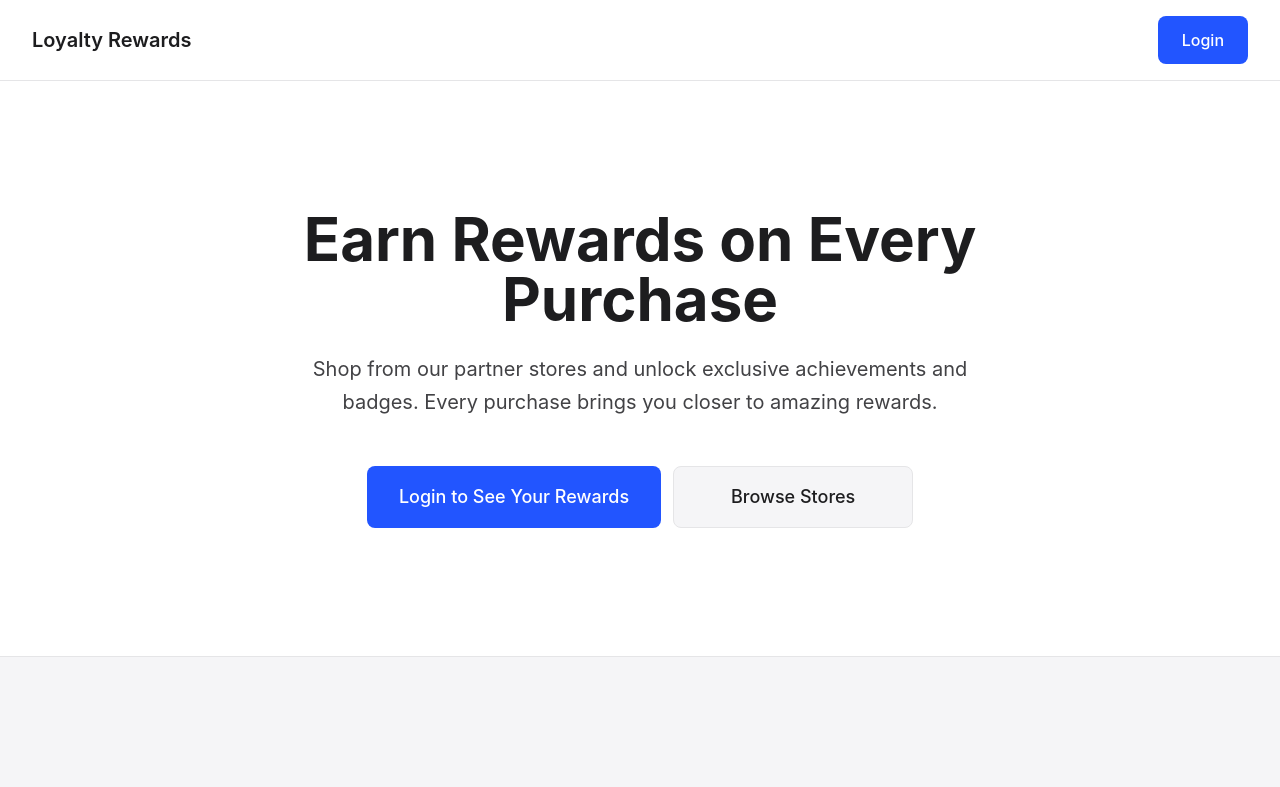
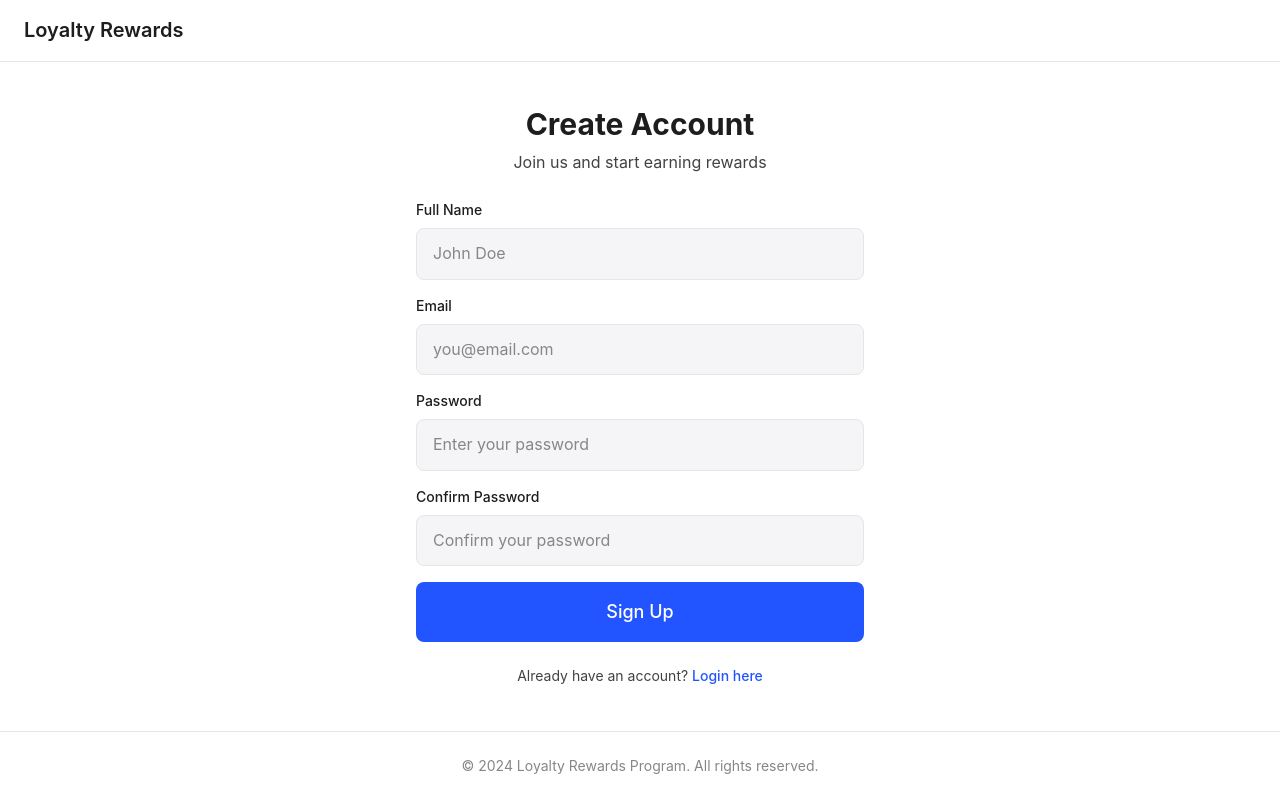
Before and after one commit to arinzehills/arinze-bumpa-task, a React (Vite) app in the folder frontend/: page /register in a window 1280 px wide. Before the commit this address led to /. Shown: the top 787 px of the page. Built offline with nearby package versions, Linux system fonts and the light colour scheme; no server answers.

Commit message:
adding registration and partners list

```diff
--- a/frontend/src/App.tsx
+++ b/frontend/src/App.tsx
@@ -5,6 +5,7 @@ import { EcommerceStore } from '@modules/ecommerce/EcommerceStore'
 import ProductDetail from '@modules/ecommerce/pages/ProductDetail'
 import { AuthLayout } from '@app/layouts/AuthLayout'
 import { Login } from '@modules/auth/Login'
+import { Register } from '@modules/auth/Register'
 import { AdminLogin } from '@modules/auth/AdminLogin'
 import { AdminRoutes } from '@app/routing/AdminRoutes'
 import { UserRoutes } from '@app/routing/UserRoutes'
@@ -25,6 +26,7 @@ function App() {
         {/* Auth Routes */}
         <Route path="/" element={<AuthLayout />}>
           <Route path="login" element={<Login />} />
+          <Route path="register" element={<Register />} />
           <Route path="admin-login" element={<AdminLogin />} />
         </Route>
 
--- a/frontend/src/app/routing/UserRoutes.tsx
+++ b/frontend/src/app/routing/UserRoutes.tsx
@@ -5,6 +5,7 @@ import {
 } from "@components/layouts/DashboardLayout";
 import UserDashboard from "@modules/user-dashboard/UserDashboard";
 import { ProtectedRoute } from "./ProtectedRoute";
+import PartnersStoreList from "@modules/landing/components/PartnersStoreList";
 
 const userSidebarLinks: SidebarLink[] = [
   {
@@ -16,6 +17,11 @@ const userSidebarLinks: SidebarLink[] = [
     name: "Achievements",
     url: "/dashboard/achievements",
     icon: "ph:trophy",
+  },
+  {
+    name: "Partners",
+    url: "/dashboard/partners",
+    icon: "ph:store",
   },
   {
     name: "Profile",
@@ -33,10 +39,8 @@ export const UserRoutes = () => (
         }
       >
         <Route index element={<UserDashboard />} />
-        <Route
-          path="achievements"
-          element={<div>Achievements</div>}
-        />
+        <Route path="achievements" element={<div>Achievements</div>} />
+        <Route path="partners" element={<PartnersStoreList />} />
         <Route path="profile" element={<div>Profile</div>} />
       </Route>
     </Route>
--- a/frontend/src/components/layouts/DashboardSidebar.tsx
+++ b/frontend/src/components/layouts/DashboardSidebar.tsx
@@ -8,6 +8,7 @@ export interface SidebarLink {
   name: string;
   url: string;
   icon: string;
+  external?: boolean;
 }
 
 interface SidebarProps {
--- a/frontend/src/modules/auth/AdminLogin.tsx
+++ b/frontend/src/modules/auth/AdminLogin.tsx
@@ -1,4 +1,4 @@
-import { data, useNavigate } from "react-router-dom";
+import { useNavigate } from "react-router-dom";
 import { useFormik } from "formik";
 import * as yup from "yup";
 import { Button } from "@components/Button";
--- a/frontend/src/modules/auth/Login.tsx
+++ b/frontend/src/modules/auth/Login.tsx
@@ -127,10 +127,10 @@ export const Login = () => {
         <p>
           Don't have an account?{" "}
           <button
-            onClick={() => navigate("/")}
+            onClick={() => navigate("/register")}
             className="text-brand-primary hover:opacity-80 font-medium"
           >
-            Go back home
+            Sign up here
           </button>
         </p>
         <div className="pt-2 border-t border-border-color">
--- /dev/null
+++ b/frontend/src/modules/auth/Register.tsx
@@ -0,0 +1,164 @@
+import { useNavigate } from 'react-router-dom'
+import { useFormik } from 'formik'
+import * as yup from 'yup'
+import { Button } from '@components/Button'
+import { InputField } from '@components/InputField'
+import { usePost } from '@app/hooks/usePost'
+
+interface RegisterResponse {
+  user: {
+    id: string
+    email: string
+    name: string
+  }
+  message: string
+}
+
+const validationSchema = yup.object({
+  name: yup
+    .string()
+    .min(2, 'Name must be at least 2 characters')
+    .required('Name is required'),
+  email: yup
+    .string()
+    .email('Invalid email address')
+    .required('Email is required'),
+  password: yup
+    .string()
+    .min(6, 'Password must be at least 6 characters')
+    .required('Password is required'),
+  confirmPassword: yup
+    .string()
+    .oneOf([yup.ref('password')], 'Passwords must match')
+    .required('Confirm password is required'),
+})
+
+export const Register = () => {
+  const navigate = useNavigate()
+  const { isLoading, execute } = usePost<RegisterResponse>()
+
+  const formik = useFormik({
+    initialValues: {
+      name: '',
+      email: '',
+      password: '',
+      confirmPassword: '',
+    },
+    validationSchema,
+    onSubmit: async (values) => {
+      const response = await execute(
+        '/auth/register',
+        {
+          name: values.name,
+          email: values.email,
+          password: values.password,
+          password_confirmation: values.confirmPassword,
+        },
+        {
+          canToastSuccess: true,
+          canToastError: true,
+        }
+      )
+
+      if (response) {
+        // Redirect to login after successful registration
+        navigate('/login')
+      }
+    },
+  })
+
+  return (
+    <div className="space-y-6">
+      <div className="text-center">
+        <h1 className="text-3xl font-bold text-text-primary mb-2">
+          Create Account
+        </h1>
+        <p className="text-text-secondary">
+          Join us and start earning rewards
+        </p>
+      </div>
+
+      <form onSubmit={formik.handleSubmit} className="space-y-4">
+        <InputField
+          type="text"
+          label="Full Name"
+          name="name"
+          placeholder="John Doe"
+          value={formik.values.name}
+          onChange={formik.handleChange}
+          onBlur={formik.handleBlur}
+          error={formik.touched.name && formik.errors.name ? formik.errors.name : ''}
+        />
+
+        <InputField
+          type="email"
+          label="Email"
+          name="email"
+          placeholder="you@email.com"
+          value={formik.values.email}
+          onChange={formik.handleChange}
+          onBlur={formik.handleBlur}
+          error={
+            formik.touched.email && formik.errors.email ? formik.errors.email : ''
+          }
+        />
+
+        <InputField
+          type="password"
+          label="Password"
+          name="password"
+          placeholder="Enter your password"
+          value={formik.values.password}
+          onChange={formik.handleChange}
+          onBlur={formik.handleBlur}
+          obscureText
+          error={
+            formik.touched.password && formik.errors.password
+              ? formik.errors.password
+              : ''
+          }
+        />
+
+        <InputField
+          type="password"
+          label="Confirm Password"
+          name="confirmPassword"
+          placeholder="Confirm your password"
+          value={formik.values.confirmPassword}
+          onChange={formik.handleChange}
+          onBlur={formik.handleBlur}
+          obscureText
+          error={
+            formik.touched.confirmPassword && formik.errors.confirmPassword
+              ? formik.errors.confirmPassword
+              : ''
+          }
+        />
+
+        <Button
+          type="submit"
+          variant="primary"
+          size="lg"
+          fullWidth
+          loading={isLoading}
+        >
+          {isLoading ? 'Creating account...' : 'Sign Up'}
+        </Button>
+      </form>
+
+      <div className="text-center text-text-secondary text-sm">
+        <p>
+          Already have an account?{' '}
+          <button
+            onClick={() => navigate('/login')}
+            className="text-brand-primary hover:opacity-80 font-medium"
+          >
+            Login here
+          </button>
+        </p>
+      </div>
+    </div>
+  )
+}
+
+export default Register
--- /dev/null
+++ b/frontend/src/modules/landing/components/PartnersStoreList.tsx
@@ -0,0 +1,52 @@
+import { useNavigate } from "react-router-dom";
+import { PARTNER_STORES } from "../data/partnerStoreList";
+import { StoreCard } from "@components/StoreCard";
+
+const PartnersStoreList = () => {
+  const navigate = useNavigate();
+
+  const handleStoreClick = (storeId: string) => {
+    navigate(`/ecommerce/store/${storeId}`);
+  };
+  return (
+    <section
+      id="stores"
+      className="bg-bg-secondary py-20 sm:py-32 border-t border-border-color"
+    >
+      <div className="max-w-6xl mx-auto px-4 sm:px-6 lg:px-8">
+        <div className="text-center mb-16">
+          <h2 className="text-4xl sm:text-5xl font-bold text-text-primary mb-4">
+            Shop from Our Partners
+          </h2>
+          <p className="text-lg text-text-secondary max-w-2xl mx-auto">
+            Click on any store below to start shopping and earning rewards
+          </p>
+        </div>
+
+        <div className="grid grid-cols-1 md:grid-cols-2 gap-6">
+          {PARTNER_STORES.map((store) => (
+            <StoreCard
+              key={store.id}
+              id={store.id}
+              name={store.name}
+              description={store.description}
+              icon={store.icon}
+              backgroundColor={store.backgroundColor}
+              iconColor={store.iconColor}
+              onClick={() => handleStoreClick(store.id)}
+            />
+          ))}
+        </div>
+
+        <div className="mt-16 text-center">
+          <p className="text-text-muted text-base">
+            More partner stores coming soon. Check back regularly for new
+            opportunities to earn rewards!
+          </p>
+        </div>
+      </div>
+    </section>
+  );
+};
+
+export default PartnersStoreList;
--- /dev/null
+++ b/frontend/src/modules/landing/data/partnerStoreList.ts
@@ -0,0 +1,35 @@
+
+export const PARTNER_STORES = [
+    {
+        id: "1",
+        name: "Bumpa",
+        description: "Shop quality products and earn rewards",
+        icon: "mdi:store",
+        backgroundColor: "bg-bg-secondary",
+        iconColor: "text-text-primary",
+    },
+    {
+        id: "2",
+        name: "Jumia",
+        description: "Discover amazing deals and earn badges",
+        icon: "hugeicons:jumpers",
+        backgroundColor: "bg-text-primary",
+        iconColor: "text-white",
+    },
+    {
+        id: "3",
+        name: "Konga",
+        description: "Great products at competitive prices",
+        icon: "mdi:cart",
+        backgroundColor: "bg-bg-secondary",
+        iconColor: "text-text-primary",
+    },
+    {
+        id: "4",
+        name: "Aliexpress",
+        description: "Affordable products from around the world",
+        icon: "mdi:package-variant",
+        backgroundColor: "bg-text-primary",
+        iconColor: "text-white",
+    },
+];
```
Also changed, not shown: frontend/src/modules/landing/Landing.tsx (+0 -77 lines), 1 other file (tests, documents, lock files or other folders).
